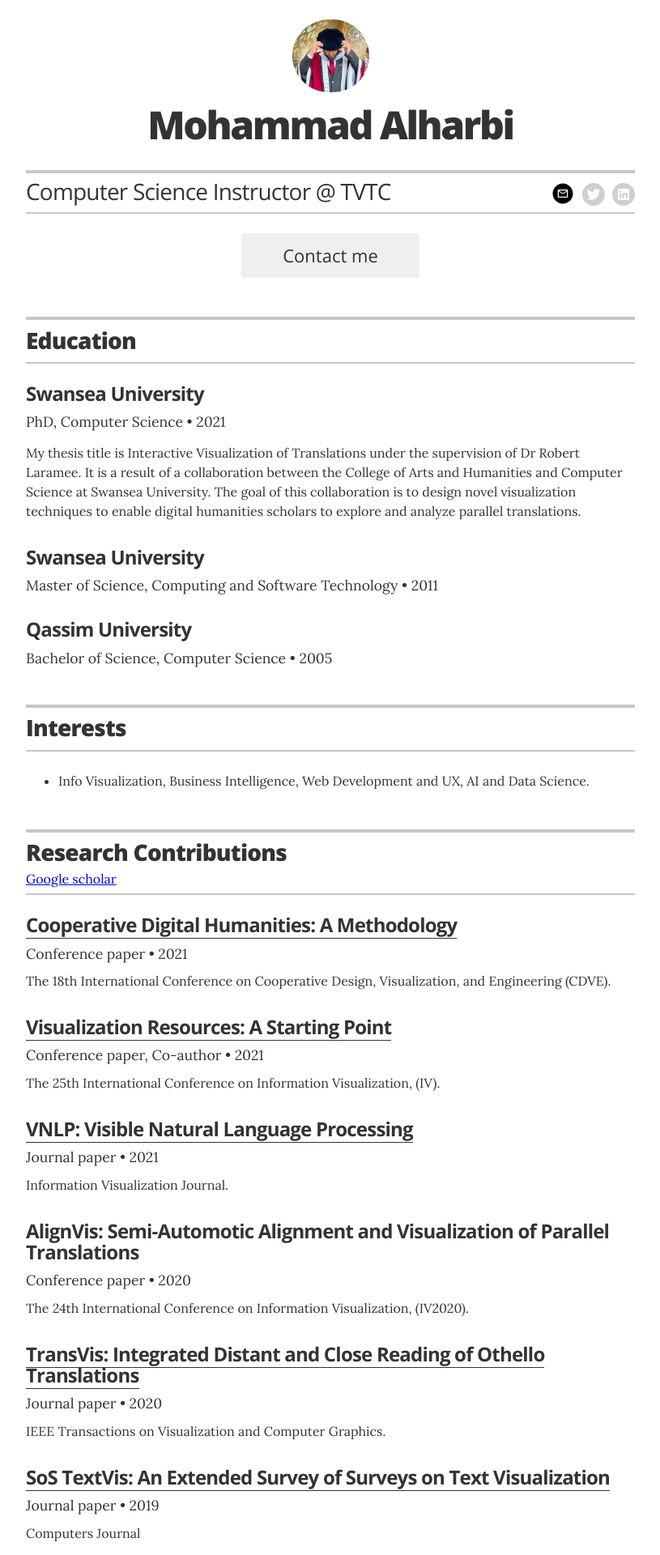
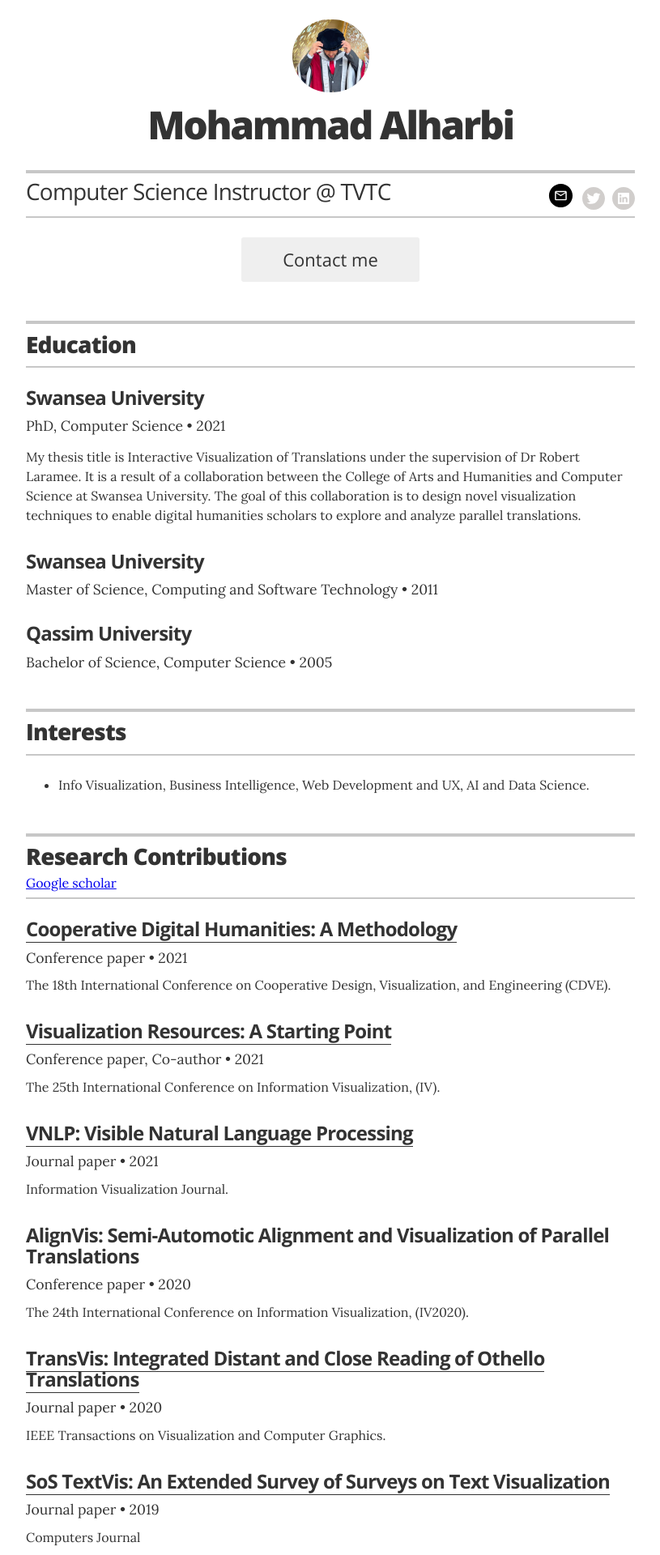
Before and after one commit to msalharbi/msalharbi.github.io, a Jekyll site: the page built from index.html, in a window 1280 px wide. Shown: the top 1920 px of the page at 81% size, without its empty margins (232-1047 px from the left). Built offline with Jekyll 4.4.1, drawn with Linux system fonts in a browser that asks for light colours.

Commit message:
Added Email contact icon

```diff
--- a/_includes/icons/icon-email.html
+++ b/_includes/icons/icon-email.html
@@ -1 +1 @@
-<svg width="30px" height="30px" viewBox="0 0 24 24" fill="none" xmlns="http://www.w3.org/2000/svg"><g id="SVGRepo_bgCarrier" stroke-width="0"></g><g id="SVGRepo_tracerCarrier" stroke-linecap="round" stroke-linejoin="round"></g><g id="SVGRepo_iconCarrier"> <path fill-rule="evenodd" clip-rule="evenodd" d="M22 12C22 17.5228 17.5228 22 12 22C6.47715 22 2 17.5228 2 12C2 6.47715 6.47715 2 12 2C17.5228 2 22 6.47715 22 12ZM7.005 9C7.005 8.45 7.45 8 8 8H16C16.55 8 17 8.45 17 9V15C17 15.55 16.55 16 16 16H8C7.45 16 7 15.55 7 15L7.005 9ZM12 12.5L8.00001 9.99997V15H16V9.99997L12 12.5ZM12 11.5L8.00001 9.00001H16L12 11.5Z" fill="#000000"></path> </g></svg>
+<svg width="35px" height="35px" viewBox="0 0 24 24" fill="none" xmlns="http://www.w3.org/2000/svg"><g id="SVGRepo_bgCarrier" stroke-width="0"></g><g id="SVGRepo_tracerCarrier" stroke-linecap="round" stroke-linejoin="round"></g><g id="SVGRepo_iconCarrier"> <path fill-rule="evenodd" clip-rule="evenodd" d="M22 12C22 17.5228 17.5228 22 12 22C6.47715 22 2 17.5228 2 12C2 6.47715 6.47715 2 12 2C17.5228 2 22 6.47715 22 12ZM7.005 9C7.005 8.45 7.45 8 8 8H16C16.55 8 17 8.45 17 9V15C17 15.55 16.55 16 16 16H8C7.45 16 7 15.55 7 15L7.005 9ZM12 12.5L8.00001 9.99997V15H16V9.99997L12 12.5ZM12 11.5L8.00001 9.00001H16L12 11.5Z" fill="#000000"></path> </g></svg>
```
